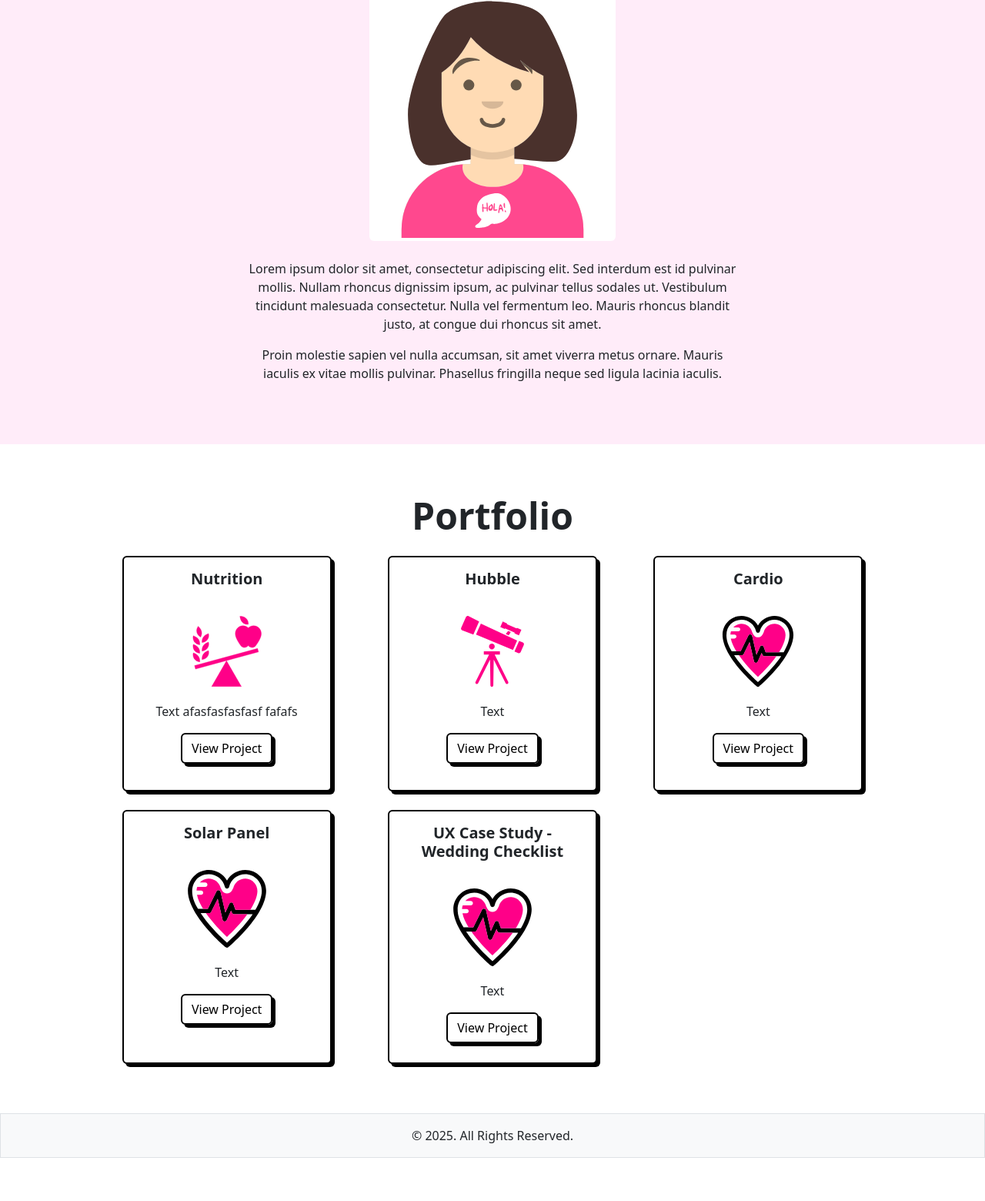
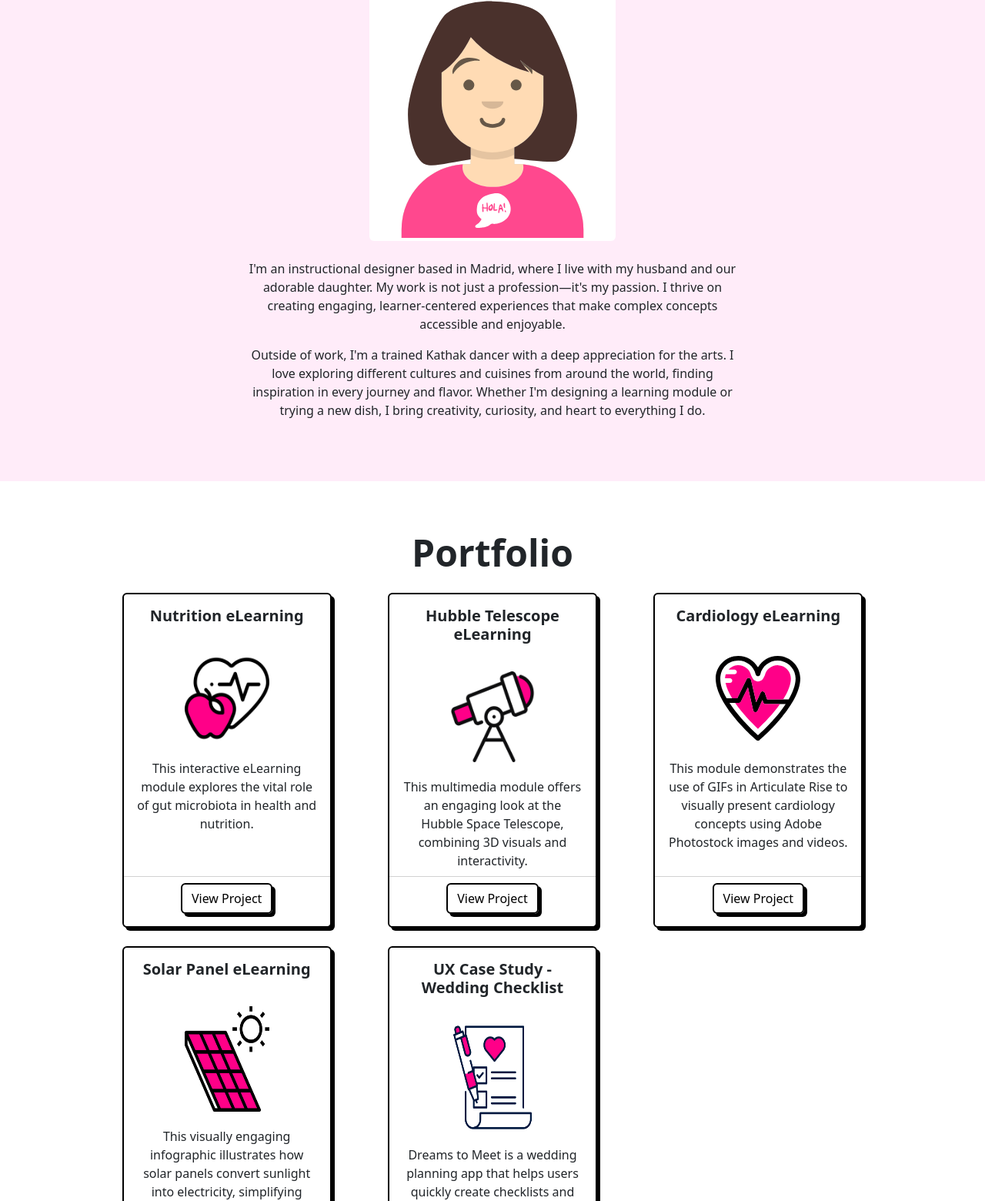
Before and after one commit to prad-in/prad-in.github.io, a plain HTML site: page index.html in a window 1280 px wide. Shown: the part 1240-2800 px from the top of the page at 77% size. Before the commit the page ends 2744 px from the top, so only its background shows below. Drawn offline with nearby package versions, Linux system fonts and the light colour scheme.

Commit message:
Updated icons and text

```diff
--- a/index.html
+++ b/index.html
@@ -16,7 +16,10 @@
   <body>
     <nav class="navbar navbar-expand-lg fixed-top shadow-sm">
       <div class="container-lg">
-        <a class="navbar-brand fw-bold" href="#">Pradnya Design</a>
+        <a class="navbar-brand fw-bold" href="#"
+          ><img src="/assets/prad-icon.png" href="#" class="mx-4 logo" />Pradnya
+          Design</a
+        >
         <button
           class="navbar-toggler"
           type="button"
@@ -44,9 +47,6 @@
             <li class="nav-item">
               <a class="nav-link" href="#portfolio">Portfolio</a>
             </li>
-            <li class="nav-item">
-              <a class="nav-link" href="#testimonials">Testimonials</a>
-            </li>
           </ul>
         </div>
       </div>
@@ -56,13 +56,18 @@
       <div class="container-lg">
         <div class="row align-items-center">
           <div class="col-sm-6">
-            <h1 class="display-2 fw-bold">Pradnya Design</h1>
+            <h1 class="display-2 fw-bold"></h1>
             <p>
-              Lorem ipsum dolor sit amet, consectetur adipiscing elit. Fusce
-              rutrum laoreet finibus. Sed porta lobortis metus sed commodo.
-              Fusce convallis vestibulum velit, id imperdiet metus faucibus nec.
+              A seasoned consultant and instructional designer with over a
+              decade of experience across eLearning, UI/UX design, and web
+              development. Proven expertise in leading digital learning
+              projects, developing custom LMS platforms, and delivering
+              engaging, user-centered content for global clients across
+              healthcare, legal, pharma, and finance sectors.
             </p>
-            <button class="btn btn-outline-dark btn-lg">Portfolio</button>
+            <a class="btn btn-outline-dark btn-lg" href="#portfolio"
+              >Portfolio</a
+            >
           </div>
           <div class="col-sm-6 p-2 text-center">
             <img
@@ -148,16 +153,18 @@
           alt="About Me"
         />
         <p>
-          Lorem ipsum dolor sit amet, consectetur adipiscing elit. Sed interdum
-          est id pulvinar mollis. Nullam rhoncus dignissim ipsum, ac pulvinar
-          tellus sodales ut. Vestibulum tincidunt malesuada consectetur. Nulla
-          vel fermentum leo. Mauris rhoncus blandit justo, at congue dui rhoncus
-          sit amet.
+          I'm an instructional designer based in Madrid, where I live with my
+          husband and our adorable daughter. My work is not just a
+          profession—it's my passion. I thrive on creating engaging,
+          learner-centered experiences that make complex concepts accessible and
+          enjoyable.
         </p>
         <p>
-          Proin molestie sapien vel nulla accumsan, sit amet viverra metus
-          ornare. Mauris iaculis ex vitae mollis pulvinar. Phasellus fringilla
-          neque sed ligula lacinia iaculis.
+          Outside of work, I'm a trained Kathak dancer with a deep appreciation
+          for the arts. I love exploring different cultures and cuisines from
+          around the world, finding inspiration in every journey and flavor.
+          Whether I'm designing a learning module or trying a new dish, I bring
+          creativity, curiosity, and heart to everything I do.
         </p>
       </div>
     </section>
@@ -169,17 +176,22 @@
           <div class="col">
             <div class="card h-100">
               <div class="card-body text-center">
-                <h5 class="card-title fw-bold">Nutrition</h5>
+                <h5 class="card-title fw-bold">Nutrition eLearning</h5>
                 <img
-                  src="/assets/portfolio/nutrition-svgrepo-com.svg"
+                  src="/assets/portfolio/nutrition.png"
                   class="img-thumbnail thumbsnails"
                   alt="..."
                 />
-                <p class="card-text">Text afasfasfasfasf fafafs</p>
+                <p class="card-text">
+                  This interactive eLearning module explores the vital role of
+                  gut microbiota in health and nutrition.
+                </p>
+              </div>
+              <div class="card-footer text-center bg-white">
                 <a
                   href="https://prad-in.github.io/nutrition/"
                   target="_blank"
-                  class="btn btn-outline-dark"
+                  class="btn btn-outline-dark mb-2"
                   >View Project</a
                 >
               </div>
@@ -188,17 +200,22 @@
           <div class="col">
             <div class="card h-100">
               <div class="card-body text-center">
-                <h5 class="card-title fw-bold">Hubble</h5>
+                <h5 class="card-title fw-bold">Hubble Telescope eLearning</h5>
                 <img
-                  src="/assets/portfolio/telescope-illustration-3-svgrepo-com.svg"
+                  src="/assets/portfolio/telescope.png"
                   class="img-thumbnail thumbsnails"
                   alt="..."
                 />
-                <p class="card-text">Text</p>
+                <p class="card-text">
+                  This multimedia module offers an engaging look at the Hubble
+                  Space Telescope, combining 3D visuals and interactivity.
+                </p>
+              </div>
+              <div class="card-footer text-center bg-white">
                 <a
                   href="https://prad-in.github.io/hubble/"
                   target="_blank"
-                  class="btn btn-outline-dark"
+                  class="btn btn-outline-dark mb-2"
                   >View Project</a
                 >
               </div>
@@ -207,17 +224,23 @@
           <div class="col">
             <div class="card h-100">
               <div class="card-body text-center">
-                <h5 class="card-title fw-bold">Cardio</h5>
+                <h5 class="card-title fw-bold">Cardiology eLearning</h5>
                 <img
                   src="/assets/portfolio/cardiogram-heart-rate-svgrepo-com.svg"
                   class="img-thumbnail thumbsnails"
                   alt="..."
                 />
-                <p class="card-text">Text</p>
+                <p class="card-text">
+                  This module demonstrates the use of GIFs in Articulate Rise to
+                  visually present cardiology concepts using Adobe Photostock
+                  images and videos.
+                </p>
+              </div>
+              <div class="card-footer text-center bg-white">
                 <a
                   href="https://prad-in.github.io/cardio/"
                   target="_blank"
-                  class="btn btn-outline-dark"
+                  class="btn btn-outline-dark mb-2"
                   >View Project</a
                 >
               </div>
@@ -226,17 +249,23 @@
           <div class="col">
             <div class="card h-100">
               <div class="card-body text-center">
-                <h5 class="card-title fw-bold">Solar Panel</h5>
+                <h5 class="card-title fw-bold">Solar Panel eLearning</h5>
                 <img
-                  src="/assets/portfolio/cardiogram-heart-rate-svgrepo-com.svg"
+                  src="/assets/portfolio/solar-panel.png"
                   class="img-thumbnail thumbsnails"
                   alt="..."
                 />
-                <p class="card-text">Text</p>
+                <p class="card-text">
+                  This visually engaging infographic illustrates how solar
+                  panels convert sunlight into electricity, simplifying complex
+                  processes.
+                </p>
+              </div>
+              <div class="card-footer text-center bg-white">
                 <a
                   href="/assets/portfolio/Solar_Panel_Infographic.png"
                   target="_blank"
-                  class="btn btn-outline-dark"
+                  class="btn btn-outline-dark mb-2"
                   >View Project</a
                 >
               </div>
@@ -249,15 +278,21 @@
                   UX Case Study - Wedding Checklist
                 </h5>
                 <img
-                  src="/assets/portfolio/cardiogram-heart-rate-svgrepo-com.svg"
+                  src="/assets/portfolio/wedding-checklist.png"
                   class="img-thumbnail thumbsnails"
                   alt="..."
                 />
-                <p class="card-text">Text</p>
+                <p class="card-text mb-4">
+                  Dreams to Meet is a wedding planning app that helps users
+                  quickly create checklists and book vendors with ease. Designed
+                  with a user-friendly UX/UI.
+                </p>
+              </div>
+              <div class="card-footer text-center bg-white">
                 <a
                   href="/assets/portfolio/Wedding Ceremony Checklist App - Case Study.pdf"
                   target="_blank"
-                  class="btn btn-outline-dark"
+                  class="btn btn-outline-dark mb-2"
                   >View Project</a
                 >
               </div>
--- a/styles.css
+++ b/styles.css
@@ -1,5 +1,10 @@
 :root {
   --accent-color: #ff0088;
+}
+
+img.logo {
+  width: 50px;
+  height: 50px;
 }
 
 section [class^="container"] {
```
Also changed, not shown: assets/portfolio/Instruction Design.png (added), assets/portfolio/Trainer.png (added), assets/portfolio/UI.png (added), assets/portfolio/Web Development.png (added), assets/portfolio/nutrition.png (added), assets/portfolio/solar-panel.png (added), assets/portfolio/telescope.png (added), assets/portfolio/wedding-checklist.png (added).
